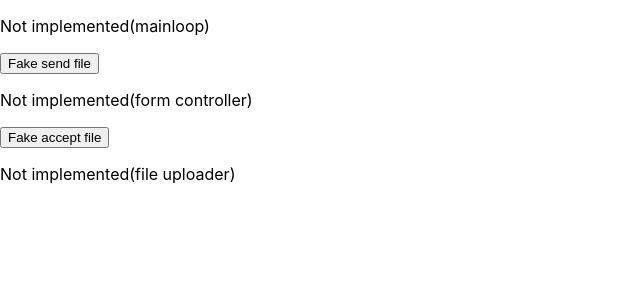
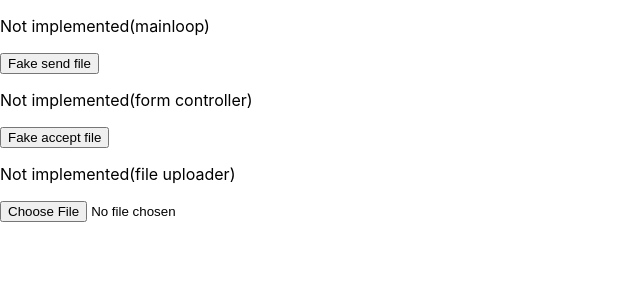
Before and after one commit to Konrad-Jalowy/reactlearnhelpers, a React (Create React App) app in the folder show-words/: page / in a window 1280 px wide. Shown: the top 300 px of the page, without its empty margins (0-640 px from the left). Built offline with nearby package versions, Linux system fonts and the light colour scheme.

Commit message:
were getting somewhere

```diff
--- a/show-words/src/components/FileUploader.js
+++ b/show-words/src/components/FileUploader.js
@@ -37,6 +37,15 @@ function FileUploader({onAccept}){
     return (
         <>
         <p>Not implemented(file uploader)</p>
+        {uploaderMode === 'fileNull' && (
+            <>
+            <input
+            ref={inputFileRef}
+            type="file"
+            accept="application/json"
+            onChange={onChangeHandler}/>
+            </>
+        )}
         </>
     );
 };
```
